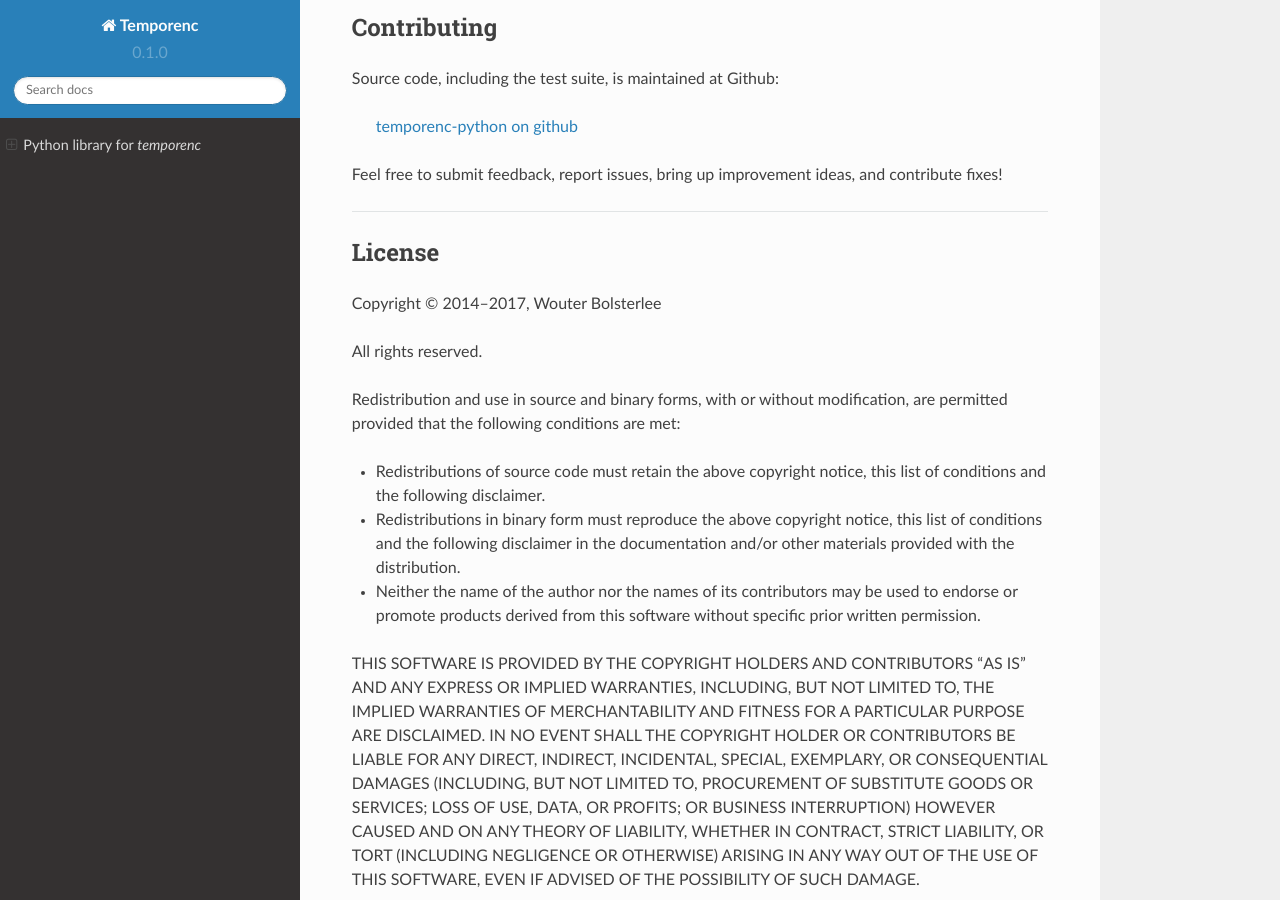
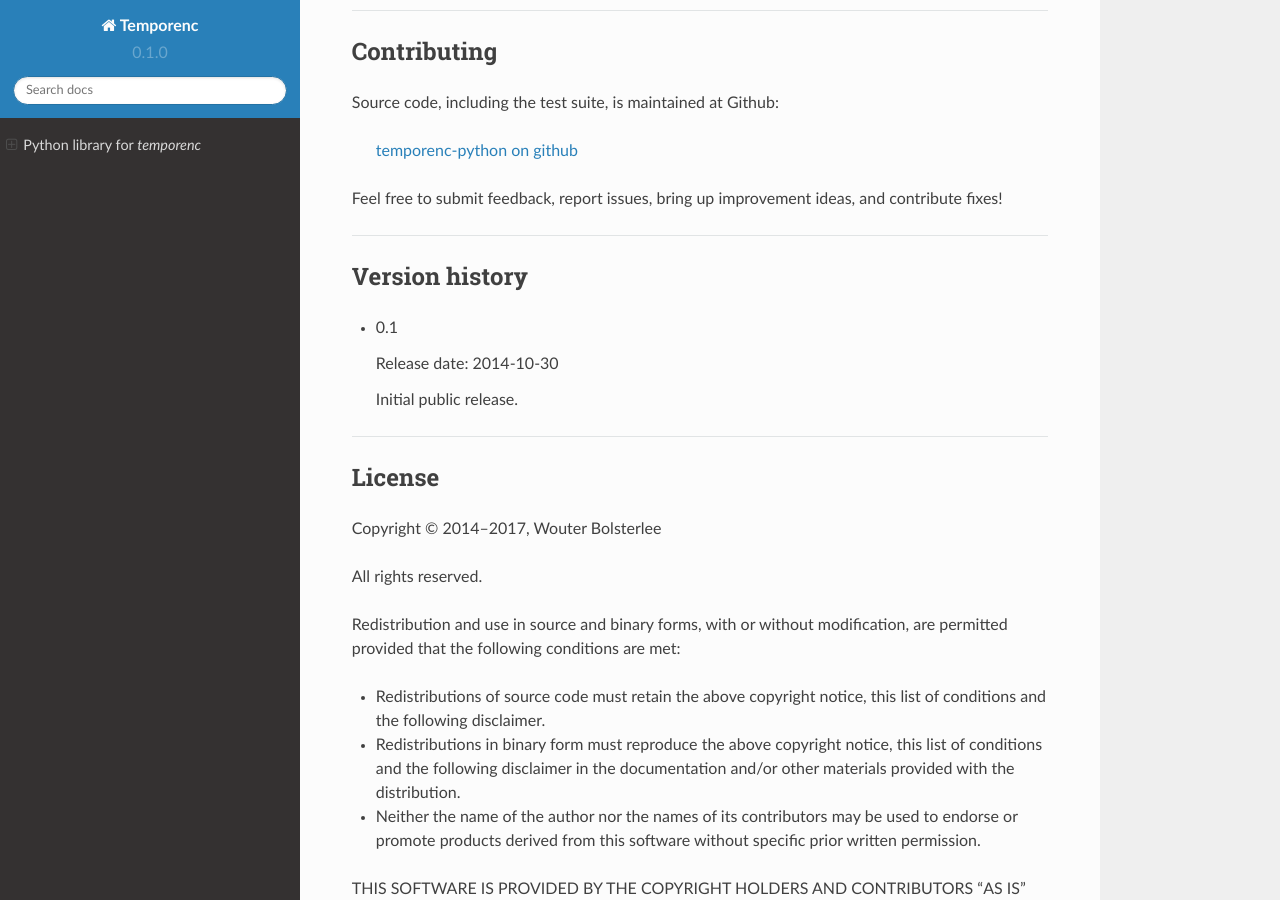
Before and after one commit to temporenc/temporenc-python, a Sphinx documentation site: the page built from doc/index.rst, in a window 1280 px wide and 900 px high, scrolled down 4487 px. Built offline with Sphinx 7.4.7 and the Read the Docs theme 2.0.0, drawn with Linux system fonts in a browser that asks for light colours.

Commit message:
add version history section to docs

```diff
--- a/doc/index.rst
+++ b/doc/index.rst
@@ -214,4 +214,17 @@ contribute fixes!
 ____
 
 
+Version history
+===============
+
+* 0.1
+
+  Release date: 2014-10-30
+
+  Initial public release.
+
+____
+
+.. license is in a separate file
+
 .. include:: ../LICENSE.rst
```
